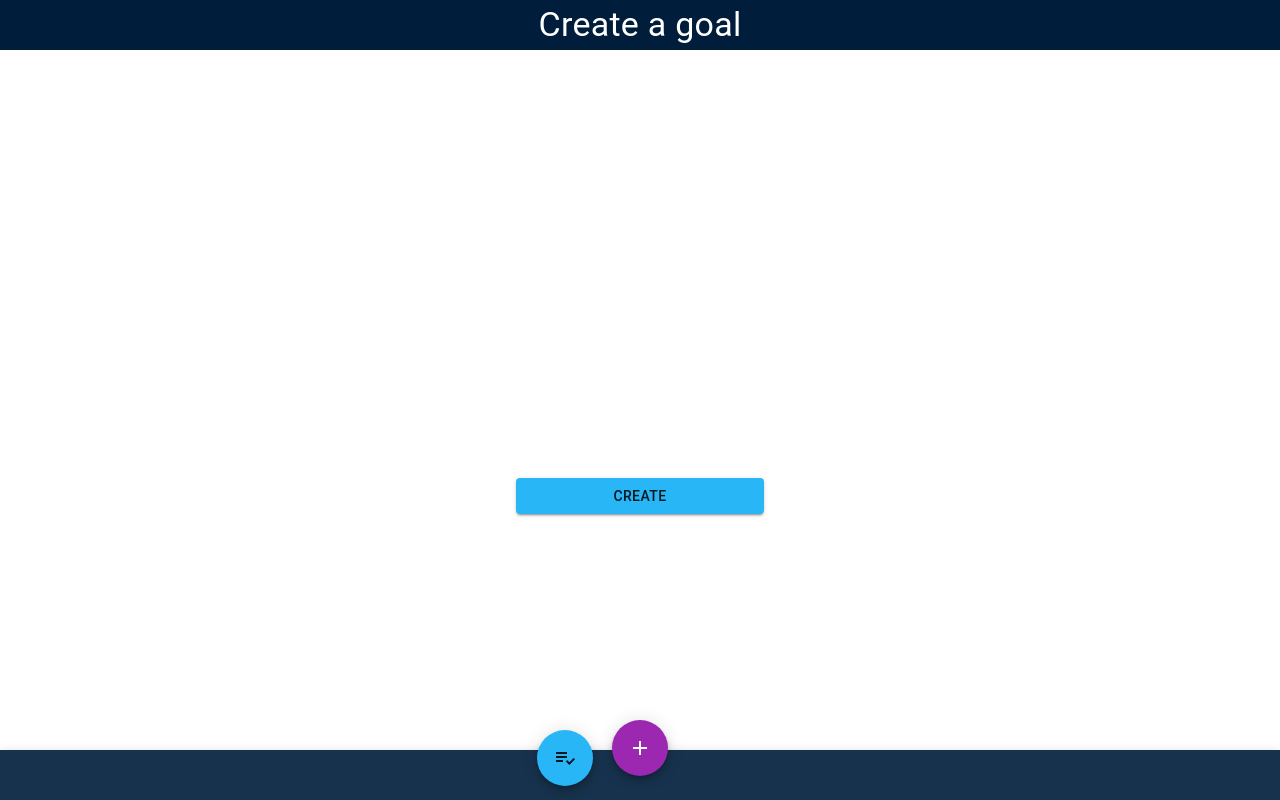
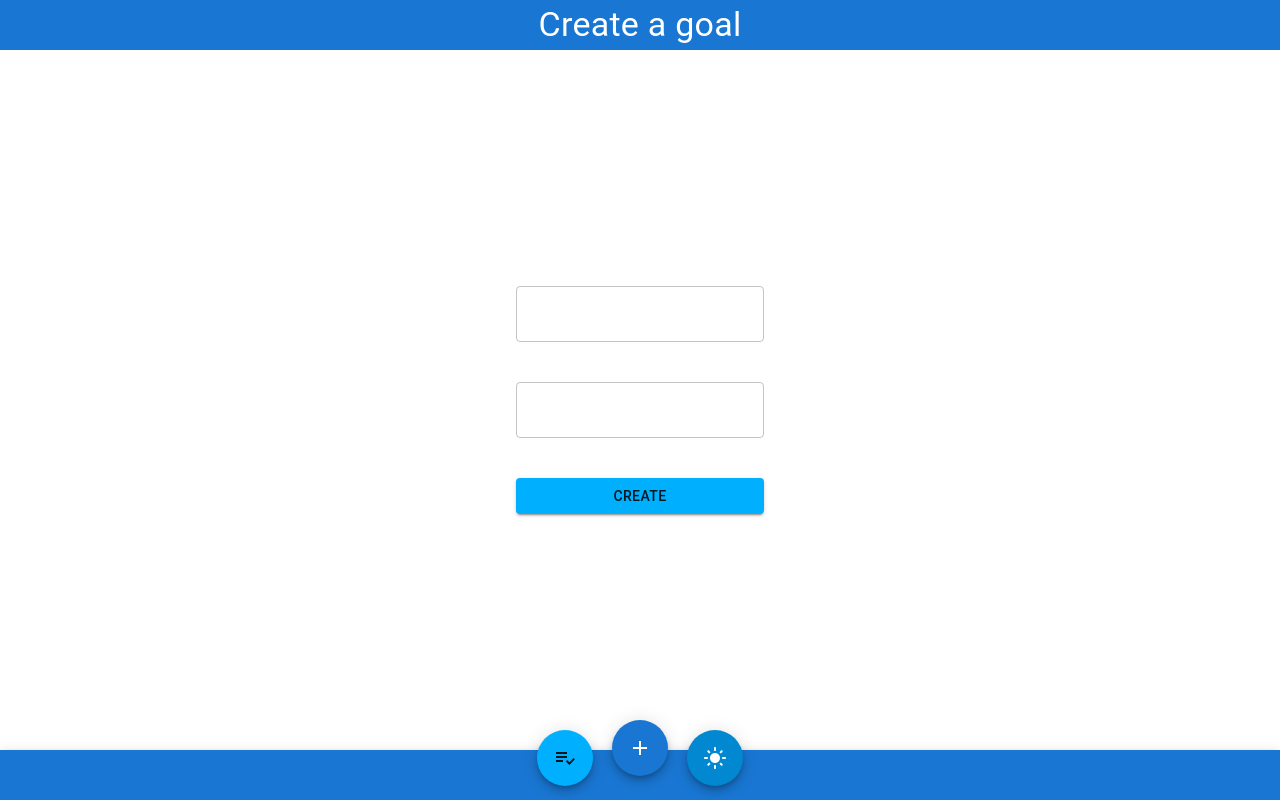
Before and after one commit to EldinKecap/GoalTrackingApp, a React (Vite) app: page /create in a window 1280 px wide. Built offline with nearby package versions, Linux system fonts and the light colour scheme; no server answers; the HTML template or start-up script is replaced by a standard one.

Commit message:
added theme  mode switching

```diff
--- a/src/components/Goal.jsx
+++ b/src/components/Goal.jsx
@@ -10,7 +10,8 @@ const classes = {
     // border:"1px #67B2FE solid"
   },
   title: {
-    backgroundColor:"#0A1929"
+    backgroundColor: "calendarHeader.dark",
+    color: "white"
   },
 };
 
--- a/src/components/GoalCalendar.jsx
+++ b/src/components/GoalCalendar.jsx
@@ -23,18 +23,17 @@ import React from "react";
     flexWrap: "wrap",
     width: "1000px",
   },
-    monthsContainer:{
-      display:"flex",
-      justifyContent:"space-around"
+  monthsContainer: {
+    display: "flex",
+    justifyContent: "space-around",
   },
-    container:{
-      m:"10px",
-      borderRadius: "2px"
-    }
+  container: {
+    m: "10px",
+    borderRadius: "2px",
+  },
 };
 
-export default function GoalCalendar({datesForCompletedGoals}) {
-
+export default function GoalCalendar({ datesForCompletedGoals }) {
   const currentDate = new Date();
   const currentYear = currentDate.getFullYear();
   let datesForTheWholeYear;
@@ -42,7 +41,7 @@ export default function GoalCalendar({datesForCompletedGoals}) {
   let firstDayOfTheYearSet = false;
 
   while (currentYear == dateOnCalendar.getFullYear()) {
-    if(!firstDayOfTheYearSet){
+    if (!firstDayOfTheYearSet) {
       firstDayOfTheYearSet = true;
       switch (dateOnCalendar.getDay()) {
         case 0:
@@ -70,12 +69,11 @@ export default function GoalCalendar({datesForCompletedGoals}) {
     }
 
     datesForTheWholeYear.push(dateOnCalendar);
-    dateOnCalendar = new Date (dateOnCalendar.getTime() + 86400000);
+    dateOnCalendar = new Date(dateOnCalendar.getTime() + 86400000);
   }
 
-
   return (
-  <Box sx={classes.container} >
+    <Box sx={classes.container}>
       <Box sx={classes.monthsContainer}>
         <div></div>
         <Typography key="jan" sx={classes.datesAndWeekdayLabel} variant="body2">
@@ -139,18 +137,43 @@ export default function GoalCalendar({datesForCompletedGoals}) {
         </Typography>
         {datesForTheWholeYear.map((date) => {
           if (date == null) {
-          return <Paper key={Math.random()} sx={{...classes.day,opacity:0}}></Paper>;
+            return (
+              <Paper
+                key={Math.random()}
+                sx={{ ...classes.day, opacity: 0 }}
+              ></Paper>
+            );
           }
           // declared here to avoid nulled dates
           const year = date.getFullYear();
-        const month = ((date.getMonth() + 1) < 10 ? "0" + (date.getMonth() + 1) : (date.getMonth() + 1));
-        const day = (date.getDate() < 10 ? "0" + date.getDate() : date.getDate());
-        const dateInISOStringForComparingWithCompletedGoalsDates = year + "-" + month + "-" + day;
+          const month =
+            date.getMonth() + 1 < 10
+              ? "0" + (date.getMonth() + 1)
+              : date.getMonth() + 1;
+          const day =
+            date.getDate() < 10 ? "0" + date.getDate() : date.getDate();
+          const dateInISOStringForComparingWithCompletedGoalsDates =
+            year + "-" + month + "-" + day;
 
-        if (datesForCompletedGoals != undefined && datesForCompletedGoals.includes(dateInISOStringForComparingWithCompletedGoalsDates)) {
-          return <Paper key={dateInISOStringForComparingWithCompletedGoalsDates} sx={{...classes.day,backgroundColor:"lightgreen"}}></Paper>;
+          if (
+            datesForCompletedGoals != undefined &&
+            datesForCompletedGoals.includes(
+              dateInISOStringForComparingWithCompletedGoalsDates
+            )
+          ) {
+            return (
+              <Paper
+                key={dateInISOStringForComparingWithCompletedGoalsDates}
+                sx={{ ...classes.day, backgroundColor: "lightgreen" }}
+              ></Paper>
+            );
           }
-        return <Paper key={dateInISOStringForComparingWithCompletedGoalsDates} sx={classes.day}></Paper>;
+          return (
+            <Paper
+              key={dateInISOStringForComparingWithCompletedGoalsDates}
+              sx={classes.day}
+            ></Paper>
+          );
         })}
       </Box>
     </Box>
--- a/src/components/Layout.jsx
+++ b/src/components/Layout.jsx
@@ -1,30 +1,66 @@
-import { Box, ThemeProvider , createTheme } from "@mui/material";
-import { blue, purple } from "@mui/material/colors";
-import React from "react";
+import { Box, Stack, ThemeProvider, createTheme } from "@mui/material";
+import {
+  blueGrey,
+  blue,
+  grey,
+  lightBlue,
+  indigo,
+  purple,
+} from "@mui/material/colors";
+import React, { useState } from "react";
+import ThemeModeContext from "../store/ThemeContext";
 
-
+export default function Layout({ children }) {
+  const [themeMode, setThemeMode] = useState("light");
+  console.log(themeMode);
   const theme = createTheme({
-    palette:{
-      mode:"dark",
-      primary:purple,
-      background:{
+    palette:
+      themeMode === "dark"
+        ? {
+            mode: "dark",
+            primary: {
+              main: "#1565B6",
+            },
+            secondary: blue,
+            info: grey,
+            calendarHeader: {
+              main: "#1565B6",
+              light: "#1565B6",
+              dark: "#1565B6",
+              contrastText: "#fff",
+            },
+            background: {
               paper: "#001E3C",
-        default:"#001E3C"
+              default: "#001E3C",
+            },
+          }
+        : {
+            mode: "light",
+            calendarHeader: {
+              main: "#1565B6",
+              light: "#1565B6",
+              dark: "#1565B6",
+              contrastText: "#1565B6",
+            },
+            secondary: lightBlue,
+            background: {
+              paper: "white",
+              default: "white",
+            },
+            action:{
+              active:"#fff"
+            },
+            text:{
+              secondary:"white"
             }
           },
-
   });
 
-export default function Layout({ children }) {
-  const classes = {
-    layout: {
-      display: "flex",
-    },
-  };
-
   return (
+    <ThemeModeContext.Provider value={{ themeMode, setThemeMode }}>
       <ThemeProvider theme={theme}>
-      <Box sx={classes.layout}>{children}</Box>
+        <Stack>{children}</Stack>
       </ThemeProvider>
+    </ThemeModeContext.Provider>
   );
 }
--- a/src/components/NavBar.jsx
+++ b/src/components/NavBar.jsx
@@ -1,7 +1,10 @@
-import { Add, PlaylistAddCheck } from "@mui/icons-material";
+import { Add, LightMode, PlaylistAddCheck } from "@mui/icons-material";
 import { AppBar, Fab, Tooltip, Typography } from "@mui/material";
-import React from "react";
+import { grey } from "@mui/material/colors";
+import React, { useContext } from "react";
 import { Link } from "react-router-dom";
+import ThemeModeContext from "../store/ThemeContext";
+
 
 export default function NavBar() {
   const classes = {
@@ -26,7 +29,17 @@ export default function NavBar() {
         right: 150,
         margin: "0 auto",
       },
+    changeThemeButton:{
+      position: "absolute",
+      zIndex: 1,
+      top: -20,
+      left: 150,
+      right: 0,
+      margin: "0 auto",
+    }
   };
+
+  const ThemeContext = useContext(ThemeModeContext)
   return (
     <AppBar position="fixed" color="primary" sx={classes.navbar}>
       <Link style={{ color: "white" }} to="/create">
@@ -38,11 +51,18 @@ export default function NavBar() {
       </Link>
       <Link style={{ color: "white" }} to="/">
         <Tooltip title="Goal List">
-          <Fab sx={classes.goalListLink} color="info" aria-label="goal list link" >
+          <Fab sx={classes.goalListLink} color="secondary" aria-label="goal list link" >
             <PlaylistAddCheck />
           </Fab>
         </Tooltip>
       </Link>
+      <Tooltip title="Change theme">
+          <Fab sx={classes.changeThemeButton} color="info" aria-label="goal list link" onClick={()=>{
+            ThemeContext.setThemeMode(ThemeContext.themeMode === "dark" ? "light":"dark")
+          }} >
+            <LightMode />
+          </Fab>
+        </Tooltip>
     </AppBar>
   );
 }
--- a/src/components/goalCreateForm.jsx
+++ b/src/components/goalCreateForm.jsx
@@ -38,7 +38,9 @@ export default function GoalCreateForm() {
     }).then((response) => {
       if (response.ok) {
         setSuccessForm(true);
-        setTimeout(()=>{setSuccessForm(false)},1000)
+        setTimeout(() => {
+          setSuccessForm(false);
+        }, 1000);
       }
     });
   }
@@ -54,6 +56,7 @@ export default function GoalCreateForm() {
         onChange={(e) => {
           setGoal(e.target.value);
         }}
+        type="text"
         required
       />
       <TextField
@@ -64,10 +67,11 @@ export default function GoalCreateForm() {
         onChange={(e) => {
           setGoalDescription(e.target.value);
         }}
+        type="text"
       />
       <Button
         variant="contained"
-        color={!successForm ? "info" : "success"}
+        color={!successForm ? "secondary" : "success"}
         type="submit"
         onClick={onFormSubmitHandler}
       >
--- /dev/null
+++ b/src/store/ThemeContext.jsx
@@ -0,0 +1,5 @@
+import { createContext } from "react";
+
+const ThemeModeContext = createContext();
+
+export default ThemeModeContext;
```
Lines whose indentation alone changed are shown as unchanged.
